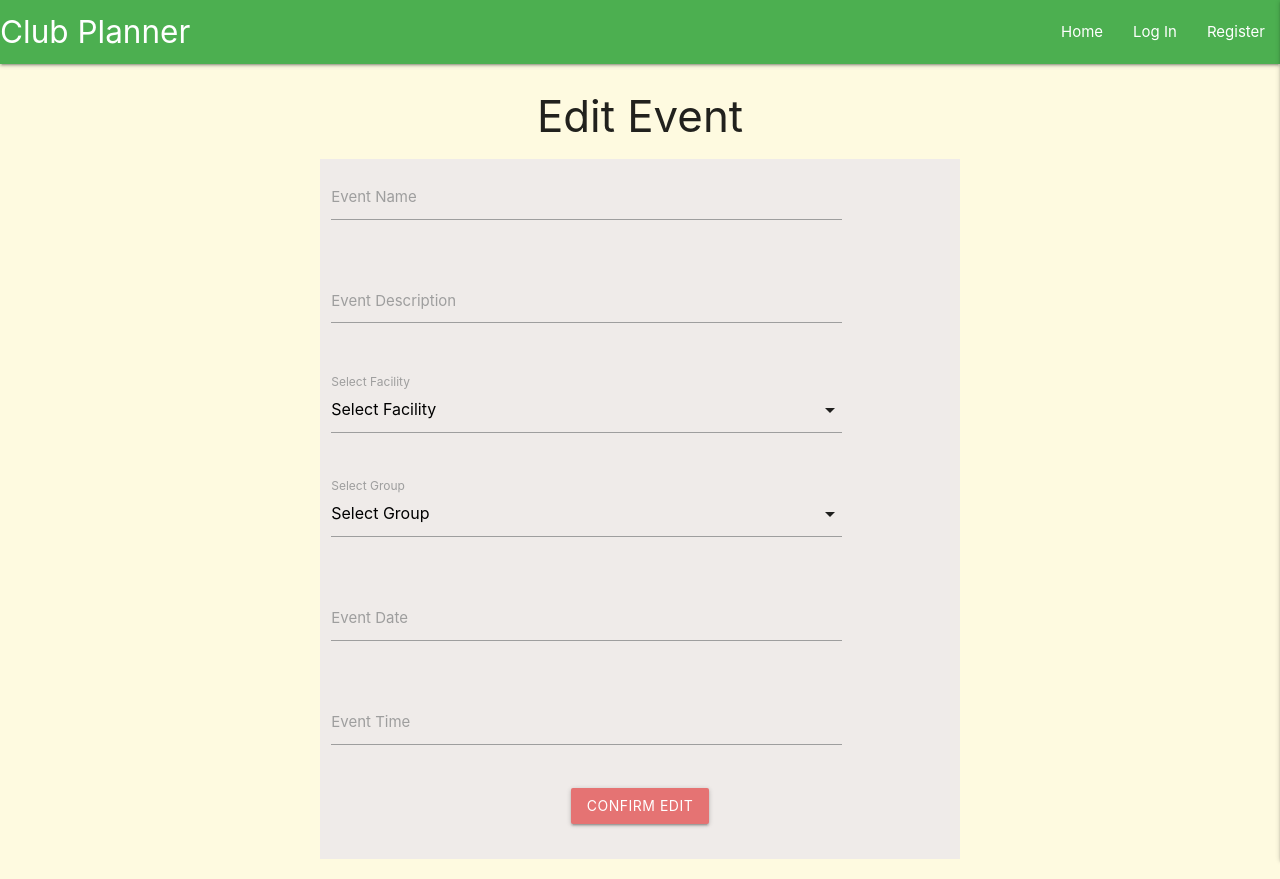
After one commit to smeghen/clubplanner, a Flask app: template templates/edit_event.html in a window 1280 px wide. The commit adds this page. Run offline with Flask 2, Linux system fonts and the light colour scheme; the template is opened without the code that fills it, so the values that code supplies are empty; some libraries are stand-ins or nearby versions.

Commit message:
Edit button connected to link to event to edit

```diff
--- a/app.py
+++ b/app.py
@@ -128,6 +128,14 @@ def add_event():
     return render_template("add_event.html", facilities=facilities, groups=groups)
 
 
+@app.route("/edit_event/<event_id>", methods=["GET", "POST"])
+def edit_event(event_id):
+    event = mongo.db.events.find_one({"_id": ObjectId(event_id)})
+    facilities = mongo.db.facilities.find().sort("facility_name", 1)
+    groups = mongo.db.groups.find()
+    return render_template("edit_event.html", event=event, facilities=facilities, groups=groups)
+
+
 if __name__ == "__main__":
     app.run(host=os.environ.get("IP"),
             port=int(os.environ.get("PORT")),
--- /dev/null
+++ b/templates/edit_event.html
@@ -0,0 +1,80 @@
+{% extends "base.html" %}
+{% block content %}
+
+    <H3 class="center-align">Edit Event</h3>
+        <div class="row">
+        <form class="col s12 m6 offset-m3 brown lighten-5" method="POST" action="{{ url_for('edit_event', event_id=event._id) }}">
+
+                <!--Event Name-->
+                    <div class="row">
+                        <div class="input-field col s12 m10">
+                            <input id="event_name" name="event_name" minlength="5"
+                            maxlength="50" type="text" class="validate" required>
+                            <label for="event_name">Event Name</label>
+                        </div>
+                    </div>
+                    <!--Event Description-->
+                    <div class="row">
+                        <div class="input-field col s12 m10">
+                            <textarea id="event_description" name="event_description" minlength="5"
+                            maxlength="200" class="materialize-textarea validate" required></textarea>
+                            <label for="event_description">Event Description</label>
+                        </div>
+                    </div>
+                    <!--Pick Facility-->
+                    <div class="row">
+                        <div class="input-field col s12 m10">
+                            <select id="facility_name" name="facility_name" class="validate" required>
+                                <option value="" disabled selected>Select Facility</option>
+                                {% for facility in facilities %}
+                                    <option value="{{ facility.facility_name }}">{{ facility.facility_name }}</option>
+                                {% endfor %}
+                            </select>
+                                <label for="facility_name">Select Facility</label>
+                        </div>
+                    </div>
+                    <!--Pick group-->
+                    <div class="row">
+                        <div class="input-field col s12 m10">
+                            <select id="group_name" name="group_name" class="validate" required>
+                                <option value="" disabled selected>Select Group</option>
+                                {% for group in groups %}
+                                    <option value="{{ group.group_name }}">{{ group.group_name }}</option>
+                                {% endfor %}
+                            </select>
+                                <label id="group_name">Select Group</label>
+                        </div>
+                    </div>
+                    <!--Date Picker-->
+                    <div class="row">
+                        <div class="input-field col s12 m10">
+                            <input id="event_date" name="event_date"
+                           type="text" class="validate datepicker" required>
+                            <label for="event_date">Event Date</label>
+                        </div>
+                    </div>
+                    <!--Time Picker-->
+                    <div class="row">
+                        <div class="input-field col s12 m10">
+                            <input id="event_time" name="event_time"
+                           type="text" class="validate timepicker" required>
+                            <label for="event_time">Event Time</label>
+                        </div>
+                    </div>
+                            <!--Submit button-->
+                    <div class="row">
+                        <p class="center-align">
+                             <button type="submit" class="waves-effect waves-light red lighten-2 btn">Confirm Edit</button>
+                        </p>
+                    </div>
+
+                </form>
+
+        </div>
+
+
+
+
+
+
+{% endblock %}
--- a/templates/profile.html
+++ b/templates/profile.html
@@ -28,7 +28,7 @@
                         </div>
                         <div class="row">
                             <p class="center-align">
-                                <a href="#" class="waves-effect waves-light blue lighten-3 btn">Edit</a>
+                                <a href="{{ url_for('edit_event', event_id=event._id) }}" class="waves-effect waves-light blue lighten-3 btn">Edit</a>
                                 <a href="#" class="waves-effect waves-light red lighten-2 btn">Delete</a>
                             </p>
                         </div>
```
